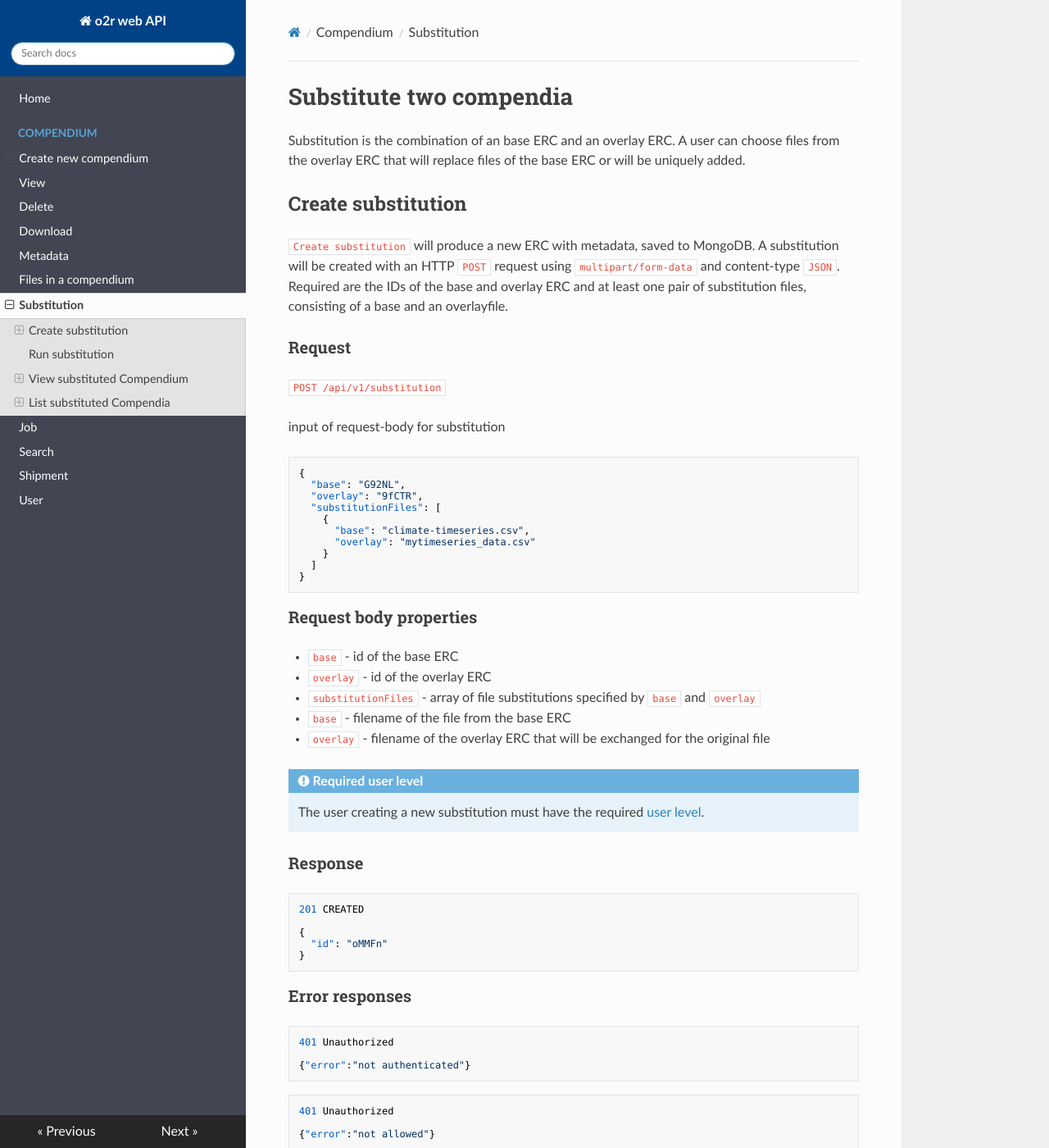
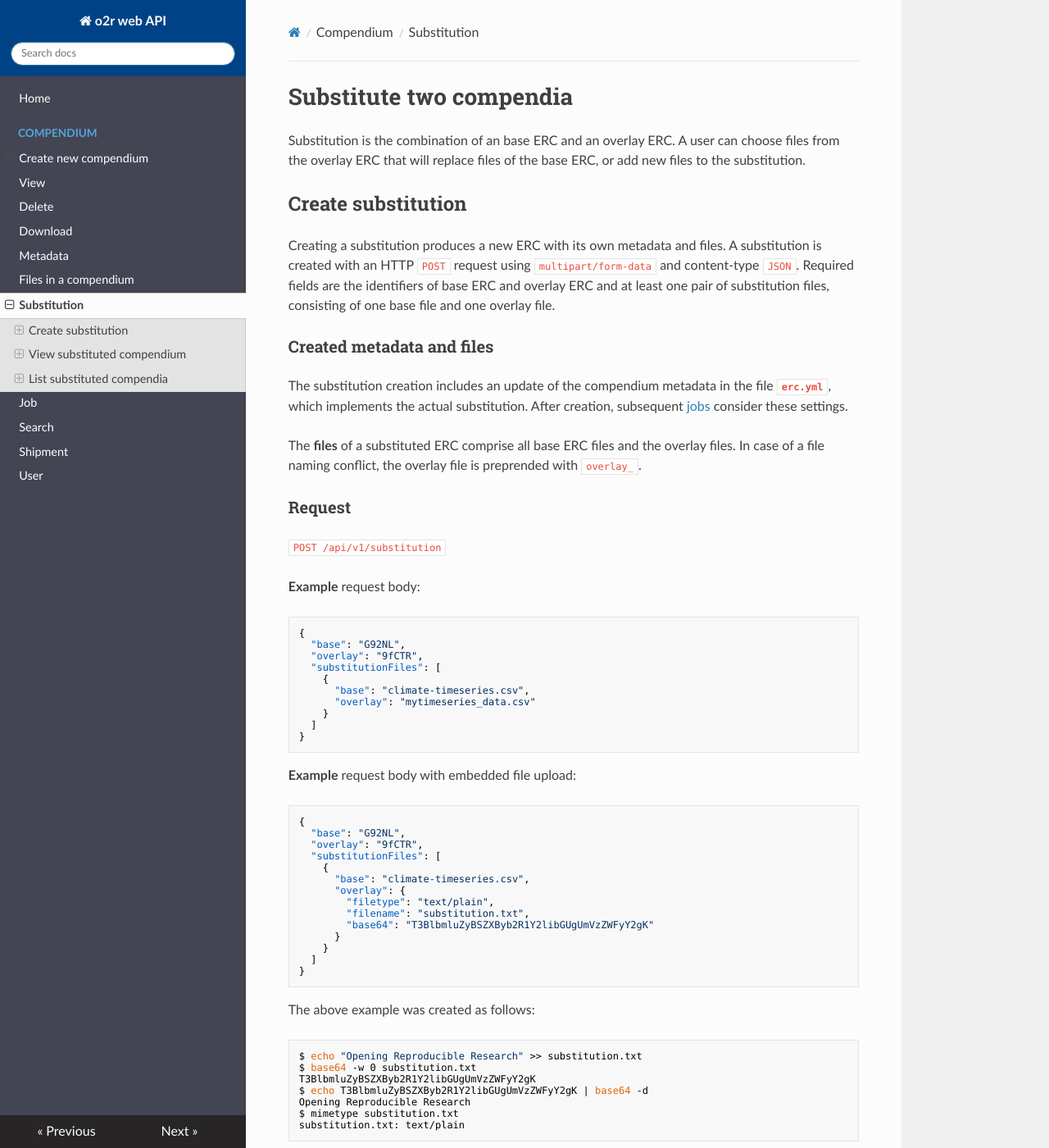
Before and after one commit to o2r-project/api, an MkDocs documentation site: the page built from docs/compendium/substitute.md, in a window 1280 px wide and 1400 px high. Shown: the whole window at 82% size. Built offline with MkDocs 1.6.1, drawn with Linux system fonts in a browser that asks for light colours; nearby versions of some CDN libraries; old or Windows-style settings are respelled for this version of MkDocs; some of the changed text lies outside the part shown.

Commit message:
add direct file substitution draft; editorial changes to substitution docs

````diff
--- a/docs/compendium/substitute.md
+++ b/docs/compendium/substitute.md
@@ -1,18 +1,27 @@
 # Substitute two compendia
 
 Substitution is the combination of an base ERC and an overlay ERC.
-A user can choose files from the overlay ERC that will replace files of the base ERC or will be uniquely added.
+A user can choose files from the overlay ERC that will replace files of the base ERC, or add new files to the substitution.
 
 ## Create substitution
 
-`Create substitution` will produce a new ERC with metadata, saved to MongoDB.
-A substitution will be created with an HTTP `POST` request using `multipart/form-data` and content-type `JSON`. Required are the IDs of the base and overlay ERC and at least one pair of substitution files, consisting of a base and an overlayfile.
+Creating a substitution produces a new ERC with its own metadata and files.
+A substitution is created with an HTTP `POST` request using `multipart/form-data` and content-type `JSON`.
+Required fields are the identifiers of base ERC and overlay ERC and at least one pair of substitution files, consisting of one base file and one overlay file.
+
+### Created metadata and files
+
+The substitution creation includes an update of the compendium metadata in the file **`erc.yml`**, which implements the actual substitution.
+After creation, subsequent [jobs](http://o2r.info/o2r-web-api/job/) consider these settings.
+
+The **files** of a substituted ERC comprise all base ERC files and the overlay files.
+In case of a file naming conflict, the overlay file is preprended with `overlay_`.
 
 ### Request
 
 `POST /api/v1/substitution`
 
-input of request-body for substitution
+**Example** request body:
 
 ```json
 {
@@ -27,13 +36,46 @@ input of request-body for substitution
 }
 ```
 
+**Example** request body with embedded file upload:
+
+```json
+{
+  "base": "G92NL",
+  "overlay": "9fCTR",
+  "substitutionFiles": [
+    {
+      "base": "climate-timeseries.csv",
+      "overlay": {
+        "filetype": "text/plain",
+        "filename": "substitution.txt",
+        "base64": "T3BlbmluZyBSZXByb2R1Y2libGUgUmVzZWFyY2gK"
+      }
+    }
+  ]
+}
+```
+
+The above example was created as follows:
+
+```bash
+$ echo "Opening Reproducible Research" >> substitution.txt
+$ base64 -w 0 substitution.txt
+T3BlbmluZyBSZXByb2R1Y2libGUgUmVzZWFyY2gK
+$ echo T3BlbmluZyBSZXByb2R1Y2libGUgUmVzZWFyY2gK | base64 -d
+Opening Reproducible Research
+$ mimetype substitution.txt
+substitution.txt: text/plain
+```
+
 ### Request body properties
 
 - `base` - id of the base ERC
 - `overlay` - id of the overlay ERC
-- `substitutionFiles` - array of file substitutions specified by `base` and `overlay`
-  - `base` - filename of the file from the base ERC
-  - `overlay` - filename of the overlay ERC that will be exchanged for the original file
+- `substitutionFiles` - array of file substitutions specified each by one `base` and one `overlay` property
+  - `base` - filename of a file from the base ERC
+  - `overlay` - either a reference to a file in the overlay ERC, or embedded file upload
+    - _overlay file_: filename of a file in the overlay ERC, which is exchanged for the file from the base ERC
+    - _file upload_: JSON object with metadata and content of the file in the properties `filetype`, `filename` and `base64`, the latter being a [Base64](https://en.wikipedia.org/wiki/Base64) encoding of the file.
 
 !!! note "Required user level"
 
@@ -75,26 +117,17 @@ input of request-body for substitution
 {"error":"overlay ERC not found"}
 ```
 
-## Run substitution
-
-`Run substitution` will run the analysis of a substitution in a docker container.
-This is executed by a [job](http://o2r.info/o2r-web-api/job/).
-
-## View substituted Compendium
+## View substituted compendium
 
 ### Request
 
-`curl https://.../api/v1/compendium/$ID`
-
-`GET /api/v1/compendium/:id`
-
-This request will be handled as a GET-request of an usual compendium. ( [Click for more information.](http://o2r.info/o2r-web-api/compendium/view/#view-single-compendium) )
+This request is the same as for a regular compendium, see [view compendium](view.md#view-single-compendium).
 
 ### Response
 
-A substituted ERC will be saved as a usual ERC, but with additional metadata specifying this as a substituted ERC and giving information about the substitution.
+A substituted ERC response contains additional metadata (a) marking it as a substituted ERC with the property `metadata.substituted`, and (b) giving information about the substitution in the property `substitution`.
 
-Example 01 - in case there are no conflicts between filenames of any basefile and overlayfile :
+**Example** (no naming conflicts):
 
 ```json
 200 OK
@@ -113,6 +146,11 @@ Example 01 - in case there are no conflicts between filenames of any basefile an
               "base": "climate-timeseries.csv",
               "overlay": "mytimeseries_data.csv",
               "filename": "climate-timeseries.csv"
+            },
+            {
+              "base": "analysis-settings.xml",
+              "overlay": "better-settings.txt",
+              "filename": "analysis-settings.xml"
             }
           ]
       },
@@ -122,7 +160,7 @@ Example 01 - in case there are no conflicts between filenames of any basefile an
 }
 ```
 
-Example 02 - in case the overlayfile has the same filename as one of the existing basefiles :
+**Example** in case the overlay file has the same filename as one of the existing base files :
 
 ```json
 200 OK
@@ -159,9 +197,9 @@ Example 02 - in case the overlayfile has the same filename as one of the existin
   - `substitutionFiles` - array of file substitutions specified by `base` and `overlay`
     - `base` - filename of the file from the base ERC
     - `overlay` - filename of the file from the overlay ERC
-    - `filename` - as seen in the examples above, `filename` will be created if there is a conflict with any basefilename and an overlayfilename. In this case the overlayfilename will get an additional "**overlay_**" prepended (see Example 02). *(optional add)*
+    - `filename` - if there is a conflict with any base filename and an overlay filename, the overlay file is actually stored with `overlay_` prepended to the file name, which is stored in this property.
 
-## List substituted Compendia
+## List substituted compendia
 
 ### Request
 
@@ -171,7 +209,7 @@ Example 02 - in case the overlayfile has the same filename as one of the existin
 
 ### Response
 
-Result will be a list of compendia ids that have been substituted
+Result will be a list of compendia ids which are created by a substitution process.
 
 ```json
 200 OK
@@ -186,13 +224,15 @@ Result will be a list of compendia ids that have been substituted
 }
 ```
 
-### Filter results with following parameters:
+### Filter
+
+Results can be filtered with the parameters `base` and `overlay`.
 
 `curl https://.../api/v1/substitution?base=$BASE_ID&overlay=$OVERLAY_ID`
 
 `GET /api/v1/substitution?base=base_id&overlay=overlay_id`
 
-- Filter by `base`:
+**Example** for filtering by `base`:
 
 `curl https://.../api/v1/substitution?base=jfL3w`
 
@@ -211,13 +251,13 @@ Result will be a list of compendia ids that have been substituted out of a choos
 }
 ```
 
-- Filter by `overlay`:
+**Example** for filtering by `overlay`:
 
 `curl https://.../api/v1/substitution?overlay=as4Kj`
 
 `GET /api/v1/substitution?overlay=as4Kj`
 
-Result will be a list of compendia ids that have been substituted out of a choosen overlay ERC
+Result will be a list of compendia ids that have been substituted out of a chosen overlay ERC.
 
 ```json
 200 OK
@@ -231,13 +271,13 @@ Result will be a list of compendia ids that have been substituted out of a choos
 }
 ```
 
-- Filter by `base` and `overlay`:
+**Example** for filtering with both `base` and `overlay`:
 
 `curl https://.../api/v1/substitution?base=lO3Td&overlay=as4Kj`
 
 `GET /api/v1/substitution?base=lO3Td&overlay=as4Kj`
 
-Result will be a list of compendia ids that have been substituted out of a choosen base and overlay ERC
+The result is a list of compendia ids that have been substituted out of a chosen base and overlay ERC.
 
 ```json
 200 OK
@@ -249,6 +289,11 @@ Result will be a list of compendia ids that have been substituted out of a choos
   ]
 }
 ```
+
+### URL parameters
+
+- `:base` - id of the base ERC of substitutions in the result
+- `:overlay` - id of the base ERC of substitutions in the result
 
 ### Error responses
 
@@ -275,8 +320,3 @@ Result will be a list of compendia ids that have been substituted out of a choos
 
 {"error":"overlay ERC not found"}
 ```
-
-### URL parameters for substituted compendium lists
-
-- `:base` - id of the base ERC that the results should be related to
-- `:overlay` - id of the base ERC that the results should be related to
````
